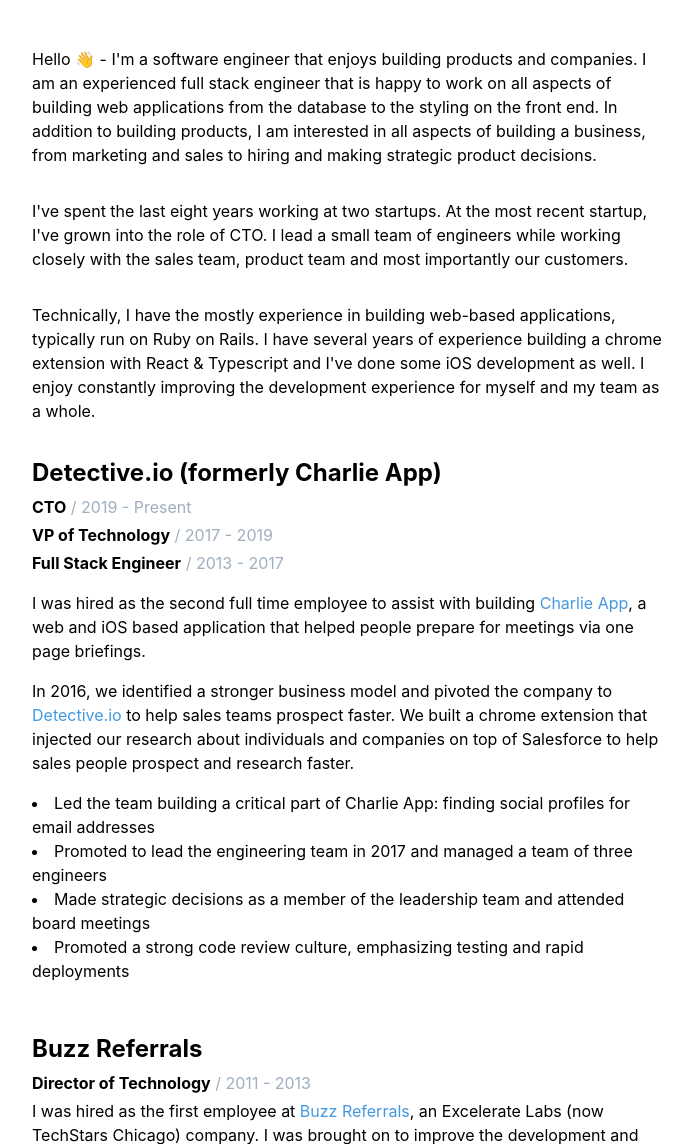
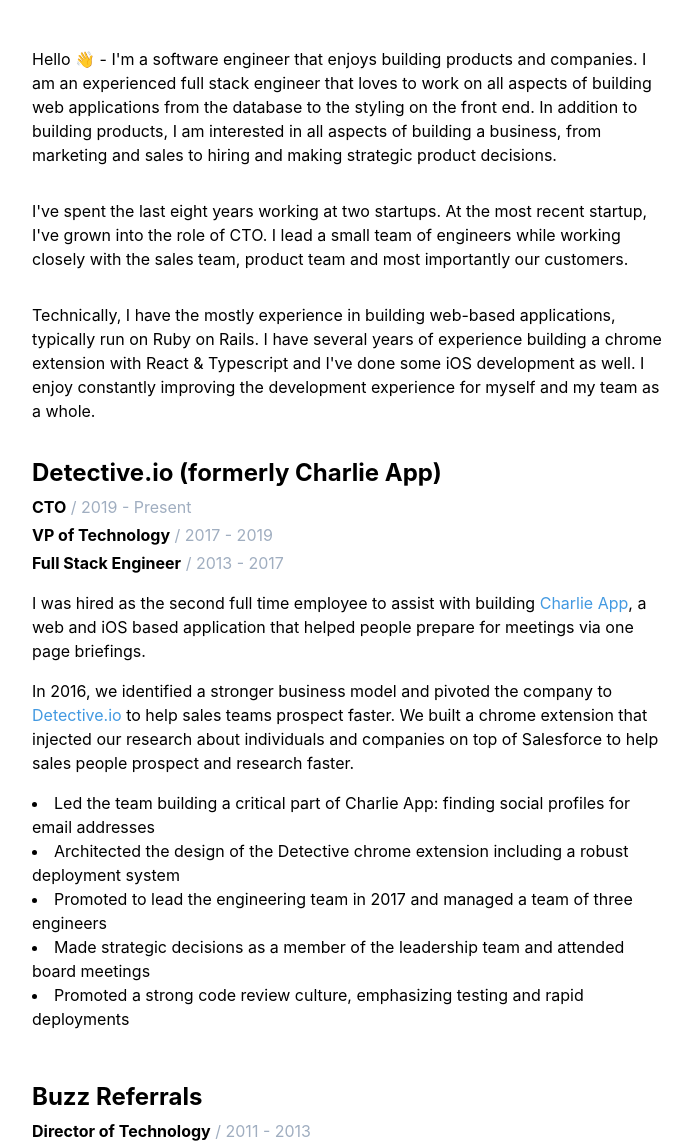
Before and after one commit to davebrace/resume, a website: page index.html in a window 1280 px wide. Shown: the part 103-1247 px from the top of the page, without its empty margins (288-980 px from the left). Drawn offline with Linux system fonts and the light colour scheme.

Commit message:
More resume tweaks

```diff
--- a/index.html
+++ b/index.html
@@ -37,8 +37,8 @@
     <div class="w-5/6 md:w-1/2 mx-auto mt-12">
       <p class="mb-8">
         Hello 👋 - I'm a software engineer that enjoys building products and
-        companies. I am an experienced full stack engineer that is happy to work
-        on all aspects of building web applications from the database to the
+        companies. I am an experienced full stack engineer that loves to work on
+        all aspects of building web applications from the database to the
         styling on the front end. In addition to building products, I am
         interested in all aspects of building a business, from marketing and
         sales to hiring and making strategic product decisions.
@@ -100,6 +100,10 @@
             <li>
               Led the team building a critical part of Charlie App: finding
               social profiles for email addresses
+            </li>
+            <li>
+              Architected the design of the Detective chrome extension including
+              a robust deployment system
             </li>
             <li>
               Promoted to lead the engineering team in 2017 and managed a team
@@ -238,7 +242,7 @@
         <h2 class="text-3xl font-bold mb-1">Side Projects</h2>
         <p class="mb-8">
           In order to expand my technical skillset and to keep learning, I've
-          built a variety of side projects over my professional career.
+          built a variety of side projects.
         </p>
         <div class="mt-8 mb-8">
           <div class="mb-12">
```
Also changed, not shown: 1 other file.
